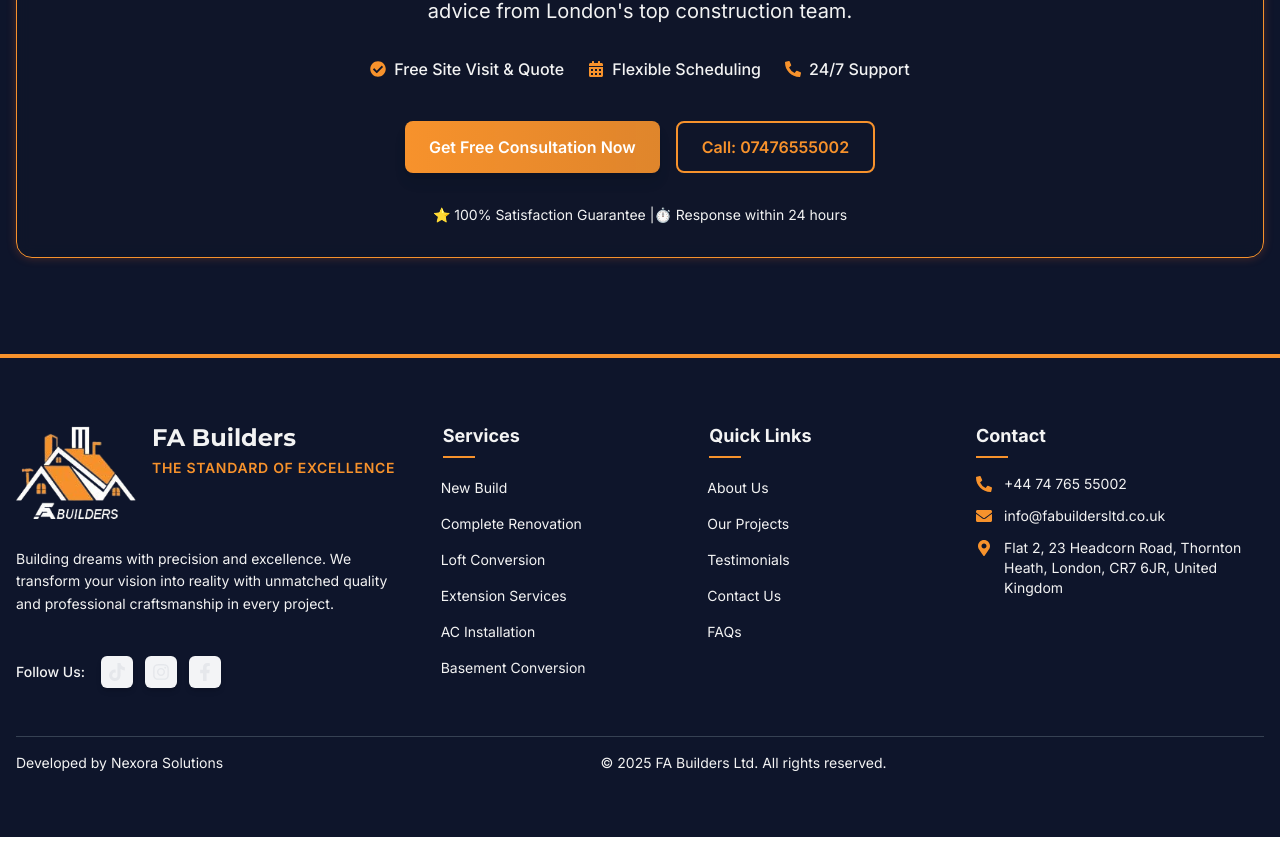
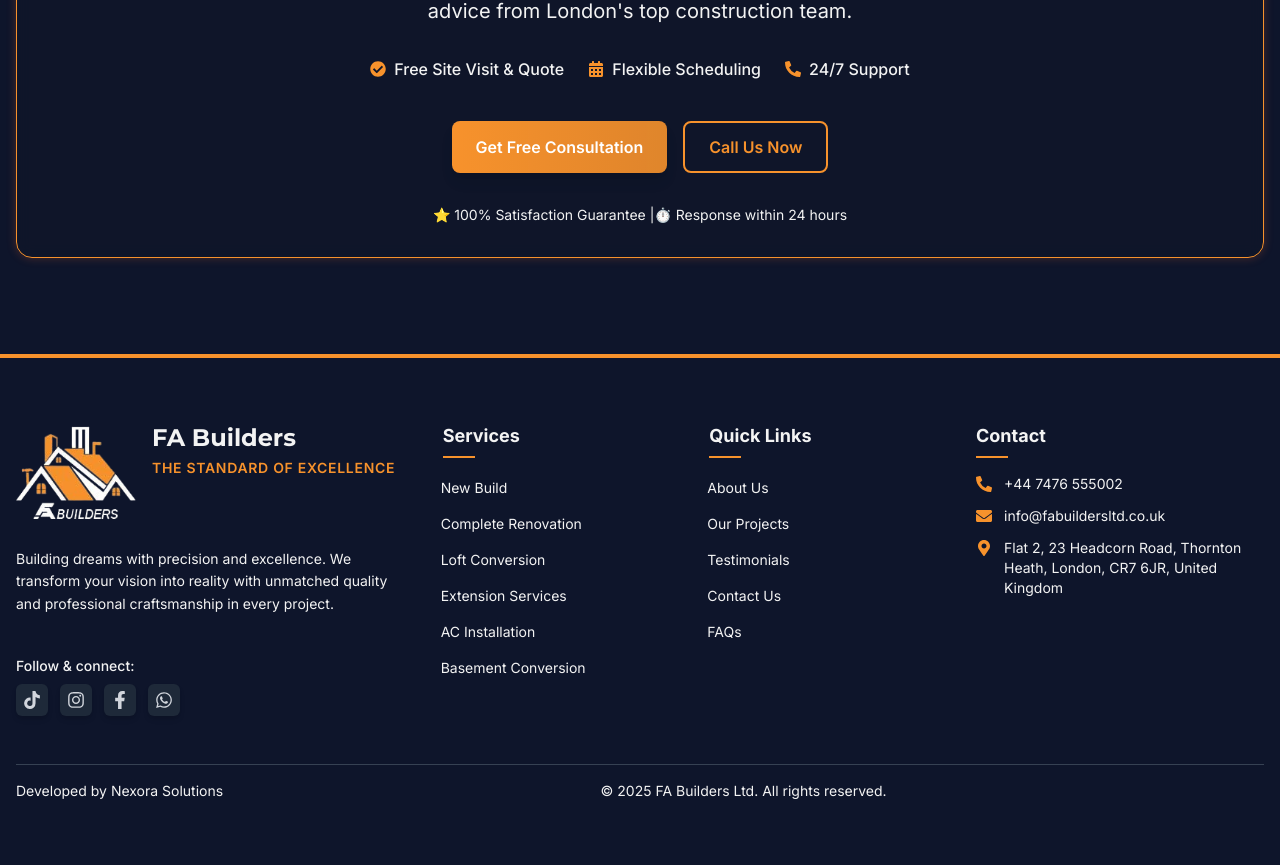
Before and after one commit to FarahS-Teams/fa-builders, a Next.js app: page / in a window 1280 px wide. Shown: the part 4900-5765 px from the top of the page. Before the commit the page ends 5737 px from the top, so only its background shows below. Built offline with nearby package versions, Linux system fonts and the light colour scheme.

Commit message:
minor-changes
1. header and footer
2. Cta section and contact

```diff
--- a/components/Footer.jsx
+++ b/components/Footer.jsx
@@ -9,8 +9,8 @@ import {
   FaTiktok,
   FaInstagram,
   FaFacebookF,
+  FaWhatsapp,
 } from "react-icons/fa";
-import { GrTechnology } from "react-icons/gr";
 import { useContext } from "react";
 import themeContext from "../app/context/themeContext";
 import logo_dark from "../public/icons/logo_dark.png";
@@ -45,7 +45,7 @@ const Footer = () => {
   const contactInfo = [
     {
       icon: FaPhoneAlt,
-      text: "+44 74 765 55002",
+      text: "+44 7476 555002",
       href: "tel:+447476555002",
     },
     {
@@ -72,6 +72,11 @@ const Footer = () => {
       icon: FaFacebookF,
       href: "https://www.facebook.com/share/1FeXdKT8s5/?mibextid=wwXIfr",
     },
+    {
+      icon: FaWhatsapp,
+      href: "https://wa.me/447476555002?text=Hi%2C%20I%20am%20interested%20in%20your%20services",
+    },
+
   ];
 
   const context = useContext(themeContext);
@@ -124,10 +129,10 @@ const Footer = () => {
             </p>
 
             {/* Social Links */}
-            <div className="flex flex-col md:flex-row items-center gap-2 md:gap-4 mt-4">
+            <div className="flex flex-col items-center md:items-start gap-2 mt-4">
               {/* Label */}
               <span className="font-medium text-sm">
-                Follow Us:
+                Follow & connect:
               </span>
 
               {/* Social Icons */}
@@ -138,13 +143,12 @@ const Footer = () => {
                     href={social.href}
                     target="_blank"
                     rel="noopener noreferrer"
-                    className={`w-8 h-8
-          bg-gray-100 dark:bg-gray-800
-          flex items-center justify-center rounded-md shadow-md
-          hover:shadow-lg transition-all duration-300 transform hover:scale-110 hover:bg-secondary`}
+                    aria-label={social.label}
+                    className={`group w-8 h-8 bg-gray-800 flex items-center justify-center rounded-md shadow-md hover:shadow-lg transition-all duration-300 transform hover:scale-110 hover:bg-secondary`}
                   >
-                    <social.icon className="text-gray-200 hover:text-white text-lg" />
+                    <social.icon className="text-gray-300 group-hover:text-white text-lg transition-colors" />
                   </Link>
+
                 ))}
               </div>
             </div>
--- a/components/Header.jsx
+++ b/components/Header.jsx
@@ -8,7 +8,8 @@ import ThemeToggleButton from "./ThemeToggleButton";
 import { FaChevronDown } from "react-icons/fa";
 import Link from "next/link";
 import Cta from "./Cta";
-import { Sheet, SheetContent, SheetTrigger } from "@/components/ui/sheet";
+import { Sheet, SheetContent, SheetTrigger, SheetClose } from "@/components/ui/sheet";
+
 import { useContext } from "react";
 import themeContext from "../app/context/themeContext";
 import logo_dark from "../public/icons/logo_dark.png";
@@ -176,17 +177,20 @@ const Header = () => {
               {/* Mobile menu */}
               <div className="flex flex-col gap-6">
                 {navItems.map((elem, index) => (
+                  <SheetClose asChild key={index}>
                     <Link
-                    key={index}
                       href={elem.path}
                       style={{ fontFamily: "var(--font-inter)" }}
+                      className="group"
                     >
                       <span className="relative">
                         {elem.name}
                         <span className="absolute left-0 -bottom-1 w-0 h-0.5 bg-amber-500 group-hover:w-full transition-all duration-300"></span>
                       </span>
                     </Link>
+                  </SheetClose>
                 ))}
+
 
                 {/* Mobile CTA */}
                 <div className="pt-4 mt-4 border-t border-gray-200/50">
--- a/components/contact/LeftSide.jsx
+++ b/components/contact/LeftSide.jsx
@@ -47,7 +47,7 @@ const LeftSide = () => {
               <span className="text-secondary text-sm">Phone</span>
               <p className="text-sm sm:text-base">
                 <a href="tel:+447476555002" className="hover:underline">
-                  +44 74 765 55002
+                  +44 7476 555002
                 </a>
               </p>
             </div>
--- a/components/home/CTASection.jsx
+++ b/components/home/CTASection.jsx
@@ -65,15 +65,17 @@ const CTASection = () => {
           {/* CTA Buttons */}
           <div className="flex flex-col sm:flex-row gap-4 justify-center mb-8">
             <Cta
-              text="Get Free Consultation Now"
+              text="Get Free Consultation"
               path="/contact"
               variant="primary"
             />
+
             <Cta
-              text="Call: 07476555002"
-              path="tel:07476555002"
+              text="Call Us Now"
+              path="tel:+447476999062"
               variant="secondary"
             />
+
           </div>
 
           {/* Guarantee */}
```
Lines whose indentation alone changed are shown as unchanged.
